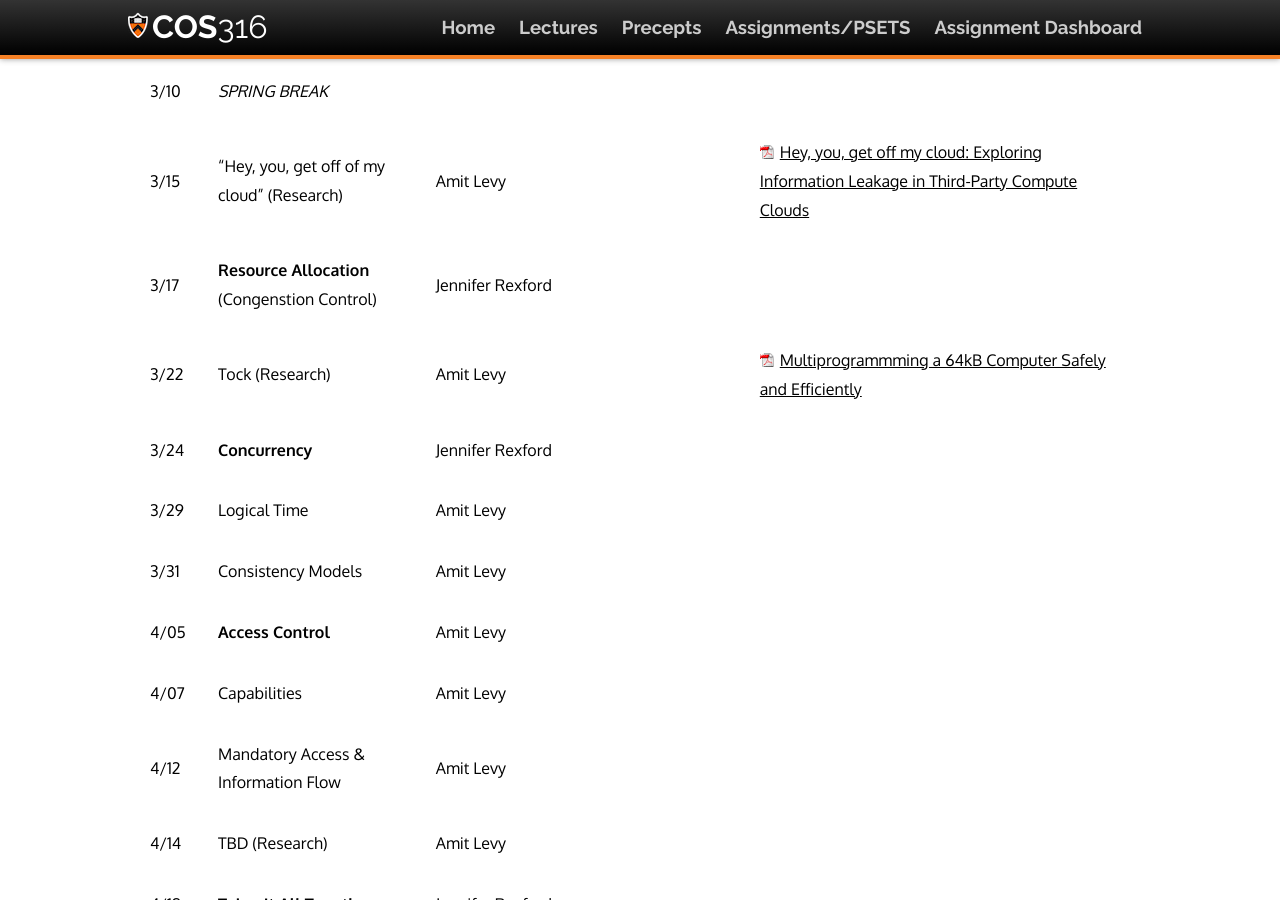
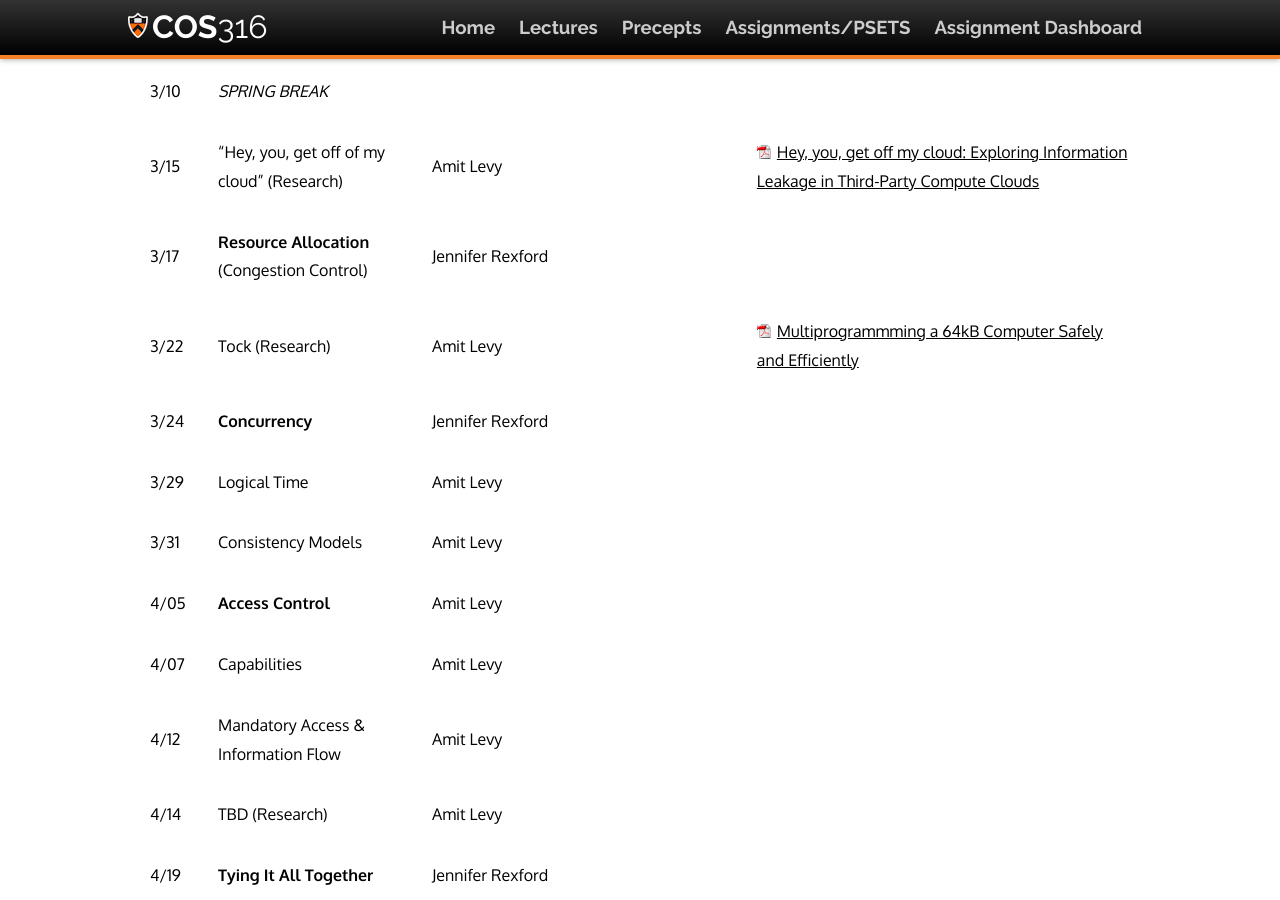
Before and after one commit to cos316/cos316-web, a Jekyll site: the page built from lectures.md, in a window 1280 px wide and 900 px high, scrolled down 1003 px. Built offline with Jekyll 4.4.1, drawn with Linux system fonts in a browser that asks for light colours; nearby versions of some CDN libraries.

Commit message:
Spelling typo

```diff
--- a/lectures.md
+++ b/lectures.md
@@ -22,7 +22,7 @@
 | 3/08 |  *SPRING BREAK*   | | | | |
 | 3/10 |  *SPRING BREAK*   | | | | |
 | 3/15 | "Hey, you, get off of my cloud" (Research) | Amit Levy   |   | | [Hey, you, get off my cloud: Exploring Information Leakage in Third-Party Compute Clouds](/readings/cloudsec.pdf) |
-| 3/17 | **Resource Allocation** (Congenstion Control)   | Jennifer Rexford |   |
+| 3/17 | **Resource Allocation** (Congestion Control)   | Jennifer Rexford |   |
 | 3/22 | Tock (Research)    | Amit Levy   |   | | [Multiprogrammming a 64kB Computer Safely and Efficiently](/readings/tock.pdf) |
 | 3/24 | **Concurrency**   | Jennifer Rexford |   |
 | 3/29 | Logical Time      | Amit Levy |   | | |
```
